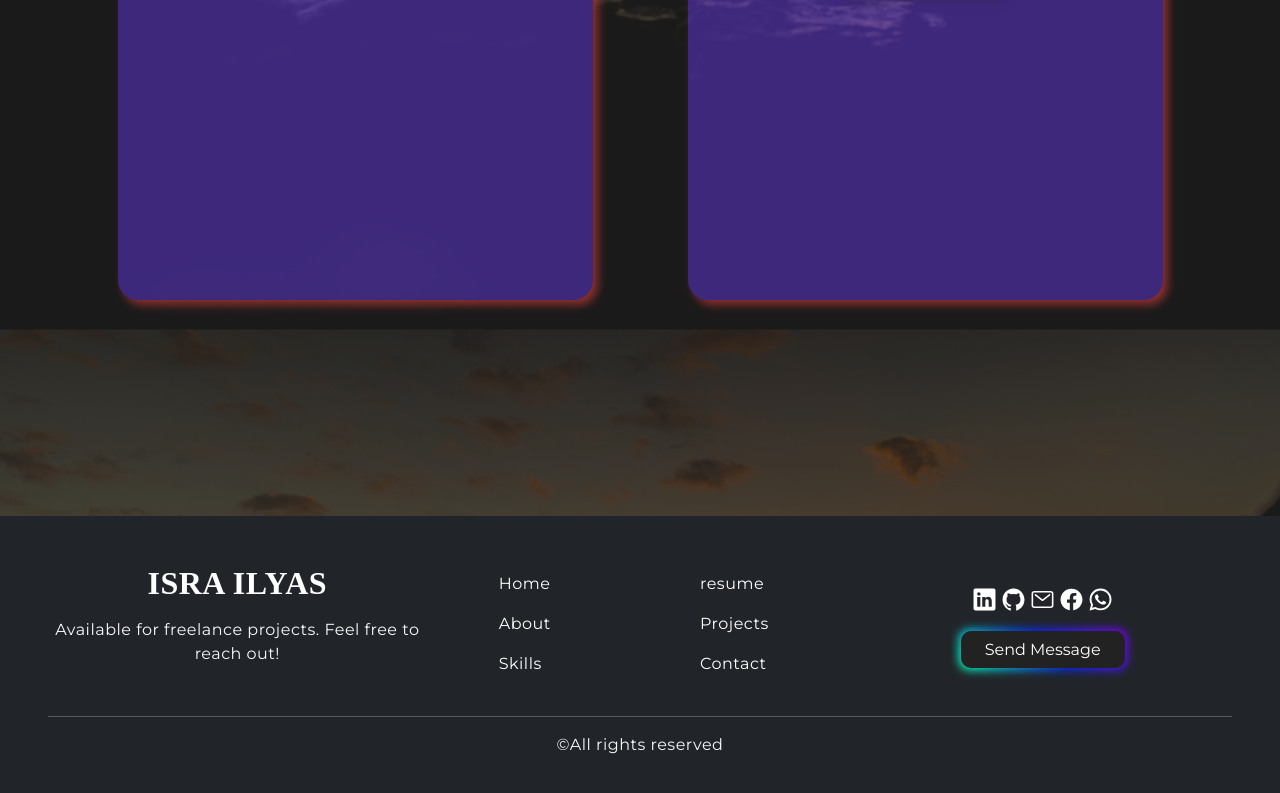
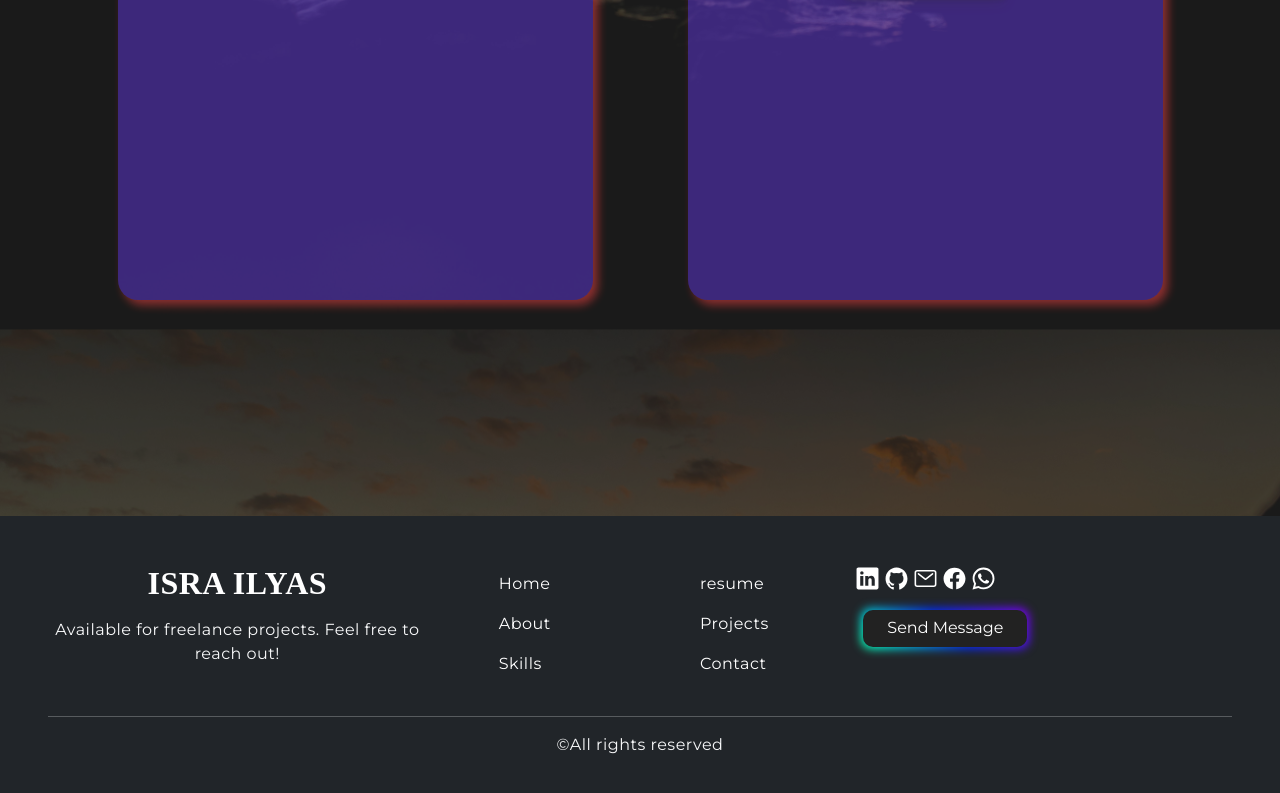
Before and after one commit to israilyas/my-portfolio, a plain HTML site: page index.html in a window 1280 px wide. Shown: the part 4261-5054 px from the top of the page. Drawn offline with nearby package versions, Linux system fonts and the light colour scheme; a web font is replaced by a local one.

Commit message:
aligned social media icons footer to left

```diff
--- a/index.html
+++ b/index.html
@@ -530,7 +530,7 @@
                     </ul>
                 </div>
 
-                <div class="col-md-4 col-12 d-flex flex-column justify-content-center align-items-center">
+                <div class="col-md-4 col-12 d-flex flex-column justify-content-start align-items-start">
                     <div class="d-flex">
                         <a href="https://www.linkedin.com/in/isra-ilyas-qureshi-a88670264/" target="_blank"><ion-icon
                                 class="linkedin" name="logo-linkedin"
```
